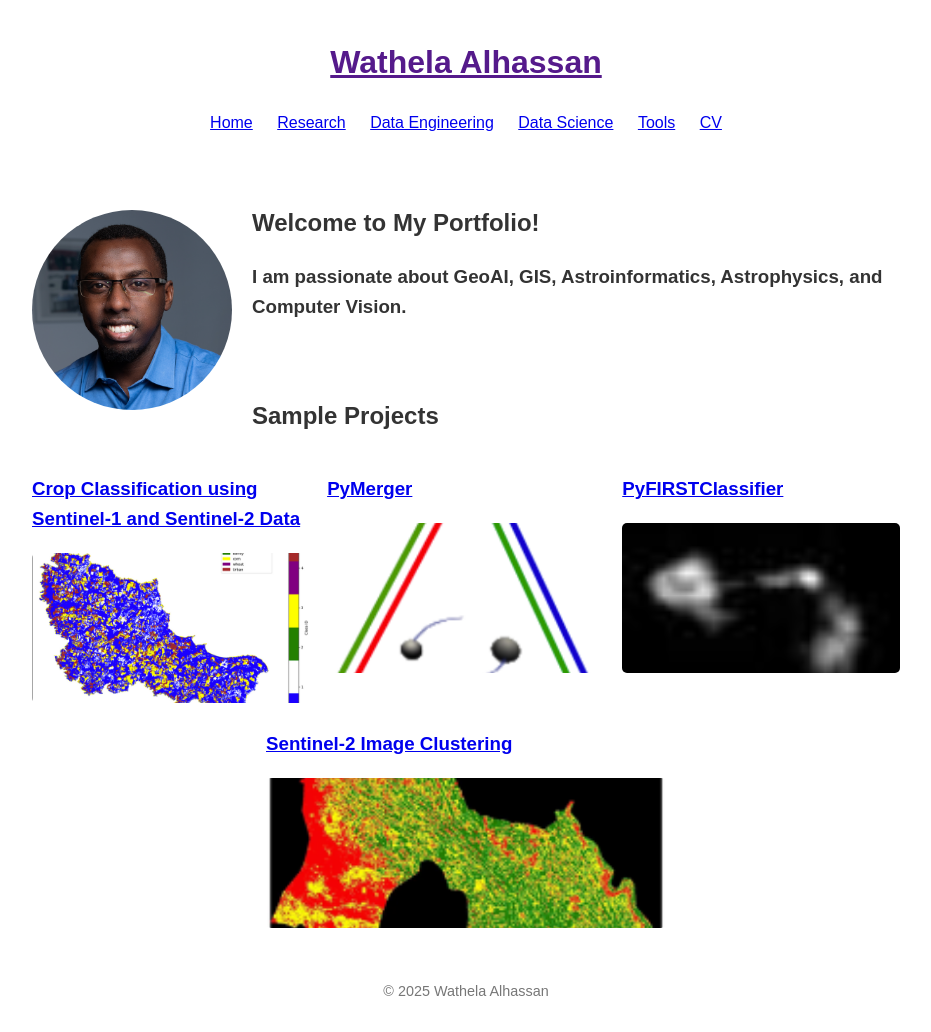
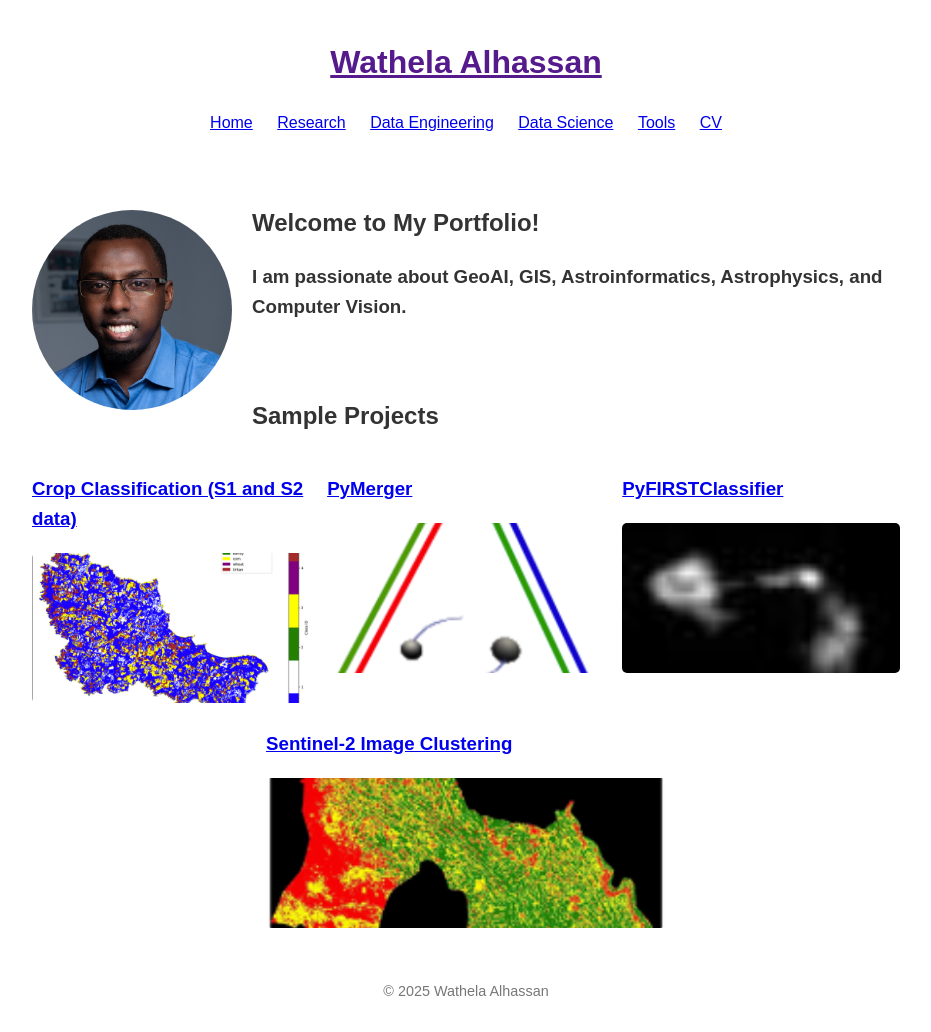
Before and after one commit to wathela/wathela.github.io, a Jekyll site: the page built from index.md, in a window 1280 px wide. Shown: the whole page, without its empty margins (174-1105 px from the left). Built offline with Jekyll 4.4.1, drawn with Linux system fonts in a browser that asks for light colours.

Commit message:
Update ds

```diff
--- a/index.md
+++ b/index.md
@@ -24,7 +24,7 @@ title: "Home"
 
     <!--  Crop Classification using Sentinel-1 and Sentinel-2 Data -->
     <div style="flex: 1 1 30%; min-width: 250px; max-width: 400px;">
-        <h3><a href="/data-science/#crop-classification-belle-ile">Crop Classification using Sentinel-1 and Sentinel-2 Data</a></h3>
+        <h3><a href="/data-science/#crop-classification-belle-ile">Crop Classification (S1 and S2 data) </a></h3>
         <a href="/data-science/#crop-classification-belle-ile">
             <img src="../assets/images/crop.png" alt="crop-classification-belle-ile Logo" style="width:100%; height:150px; object-fit: cover; border-radius: 5px;">
         </a>
```
